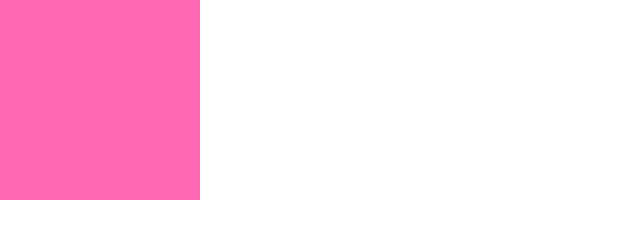
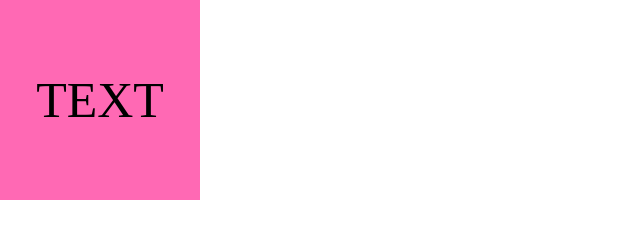
Before and after one commit to choijinny/test1, a plain HTML site: page index.html in a window 1280 px wide. Shown: the whole page, without its empty margins (0-640 px from the left). Drawn offline with Linux system fonts and the light colour scheme.

Commit message:
텍스트 추가 후 가운데 배치

```diff
--- a/index.html
+++ b/index.html
@@ -9,6 +9,8 @@
     <title>Git태스트</title>
 </head>
 <body>
-    <div id="box"></div>
+    <div id="box">
+        TEXT
+    </div>
 </body>
 </html>
--- a/scss/style.scss
+++ b/scss/style.scss
@@ -17,4 +17,8 @@ a {
     width: 200px;
     height: 200px;
     background: hotpink;
+    display: flex;
+    justify-content: center;
+    align-items: center;
+    font-size: 50px;
 }
```
Also changed, not shown: css/style.css, 1 other file.
